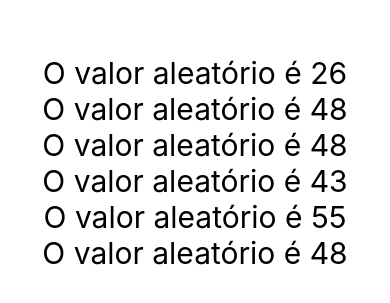
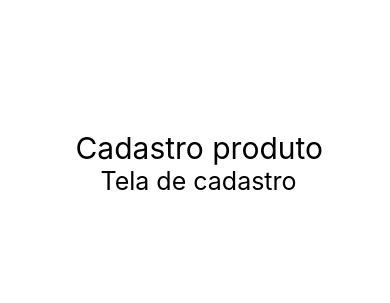
Before and after one commit to biadevcosta/curso-react-native, a React Native app in the folder exercicios/: screen / in a window 390 px wide. Shown: the part 259-562 px from the top of the page. Built offline with nearby package versions, Linux system fonts and the light colour scheme.

Commit message:
React fragment

```diff
--- a/exercicios/src/App.js
+++ b/exercicios/src/App.js
@@ -8,6 +8,7 @@ import {View, StyleSheet, SafeAreaView} from 'react-native' // esta pegando um m
 //import MinMax from './components/MinMax'
 
 import Aleatorio from './components/aleatorio'
+import Titulo from './components/Titulo'
 
 /*
 ===== 1 forma
@@ -36,18 +37,17 @@ import Aleatorio from './components/aleatorio'
     // usando outro component
     export default () => (
         <SafeAreaView style= {style.App}>
+            <Titulo principal="Cadastro produto" secundario="Tela de cadastro"/>
 
+
+        {/*<Aleatorio min={10} max={60}/>
         <Aleatorio min={10} max={60}/>
         <Aleatorio min={10} max={60}/>
         <Aleatorio min={10} max={60}/>
         <Aleatorio min={10} max={60}/>
         <Aleatorio min={10} max={60}/>
-        <Aleatorio min={10} max={60}/>
-
-
-        {/* <MinMax min={3} max={40}/>
-            <MinMax min={1} max={40}/>
-
+        <MinMax min={3} max={40}/>
+        <MinMax min={1} max={40}/>
         <Padrao/>
         <ComponentUm/>
         <Comp2/>
--- /dev/null
+++ b/exercicios/src/components/Titulo.js
@@ -0,0 +1,12 @@
+import React, {Fragment} from "react"
+import { View, Text} from 'react-native'
+import estilo from './estilo'
+
+export default props => {
+    return (
+        <Fragment>
+            <Text style= {estilo.txtG}> {props.principal}</Text>
+            <Text style= {estilo.txtP}> {props.secundario}</Text>
+        </Fragment>
+    )
+}
```
